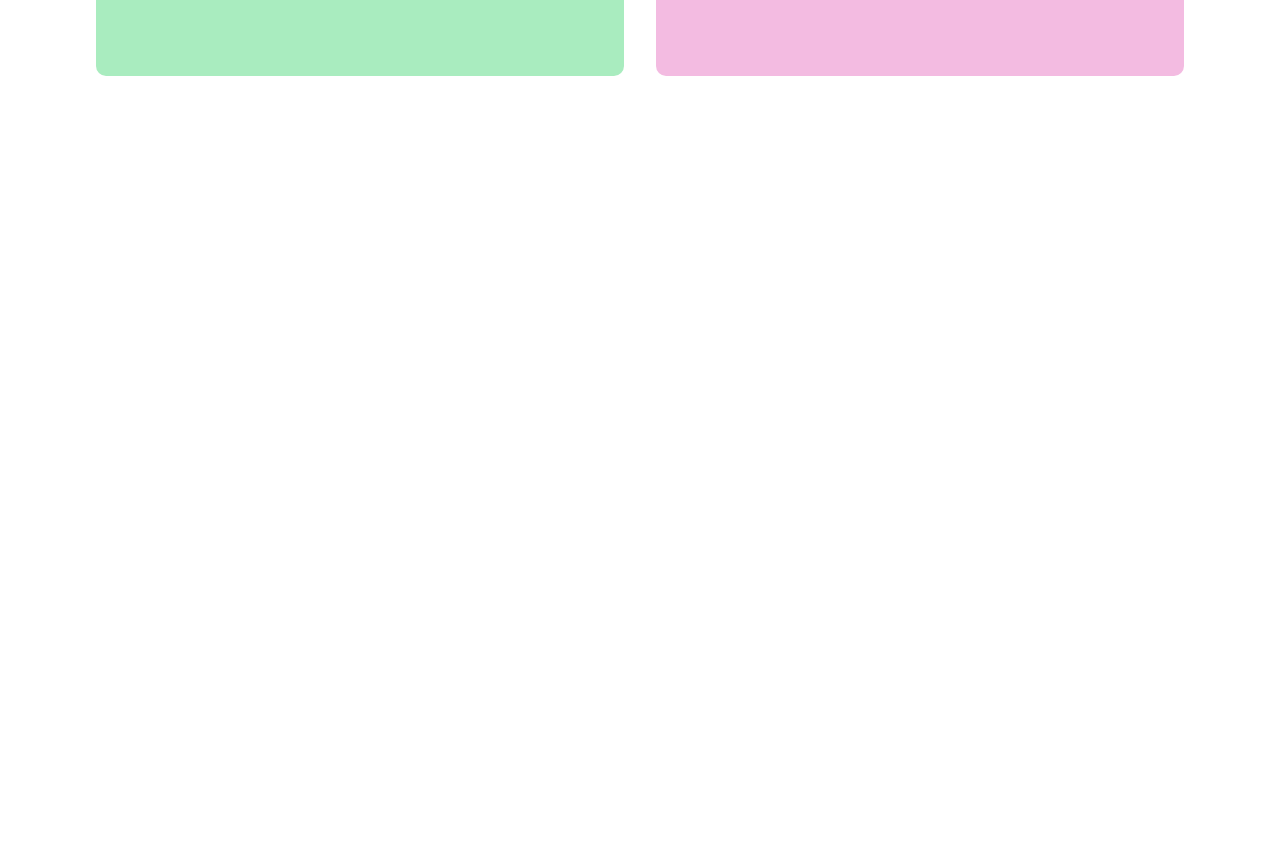
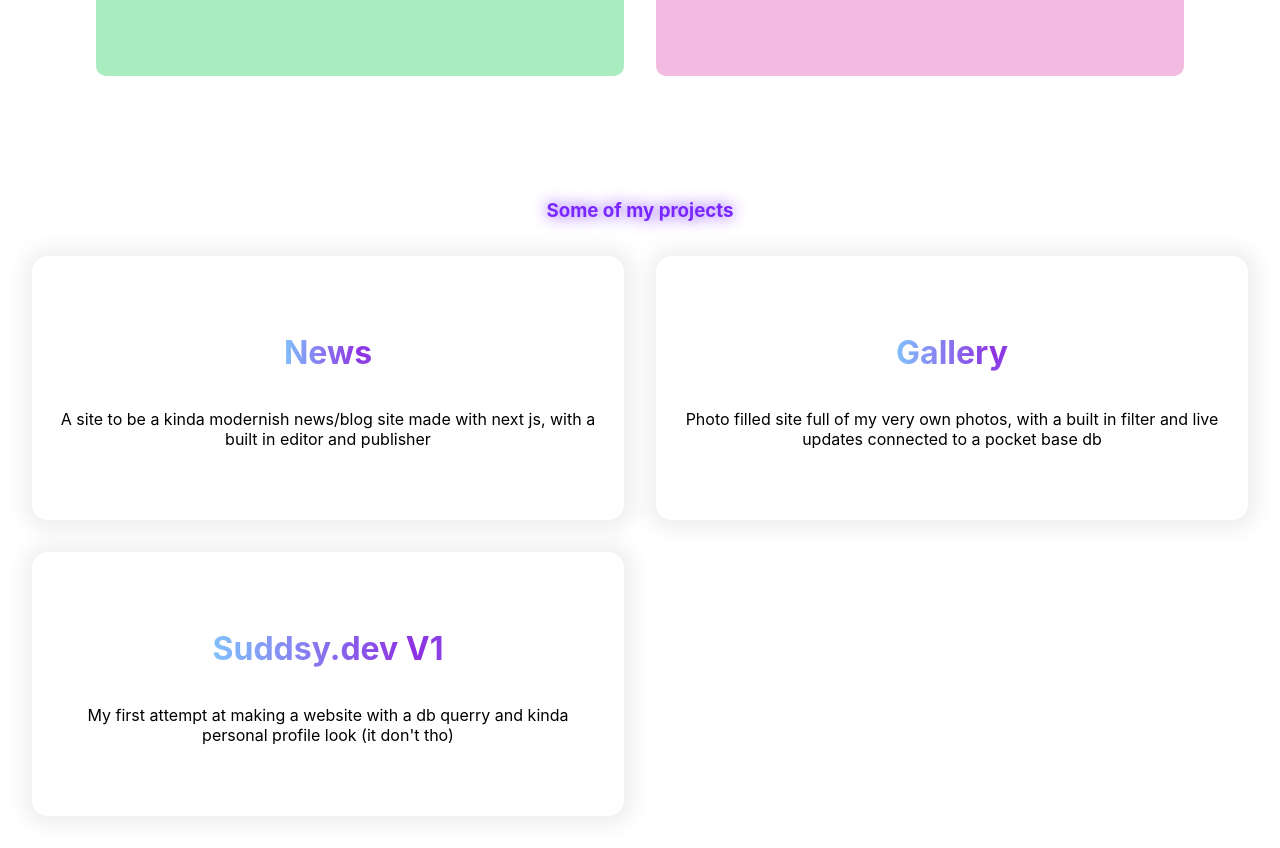
Before and after one commit to Sudsymoss/james-website-v2, a Next.js app: page / in a window 1280 px wide. Shown: the part 1540-2388 px from the top of the page. Before the commit the page ends 1728 px from the top, so only its background shows below. Built offline with nearby package versions, Linux system fonts and the light colour scheme; no server answers; what pocketbase would draw is missing.

Commit message:
index projects

```diff
--- /dev/null
+++ b/app/TP.module.css
@@ -0,0 +1,61 @@
+.container{
+    padding: 2em;
+    height: fit-content;
+    display: flex;
+    flex-direction: column;
+}
+.title{
+    display: flex;
+    align-items: center;
+    justify-content: center;
+    flex-direction: row;
+    padding: 1em;
+}
+.title h3{
+    color: #7926ff;
+    text-shadow:0px 0px 15px #7926ff;
+}
+.projects{
+    display: grid;
+    grid-template-columns: 1fr 1fr;
+    justify-items: center;
+    align-items: center;
+    justify-content: center;
+    align-content: center;
+    height: 100%;
+    gap: 2em;
+}
+.project{
+    height: 33vh;
+    width: 100%;
+    padding: 1.8em;
+    border-radius: 1em;
+    box-shadow: 1px 1px 20px 9px #efefef;
+    display: flex;
+    flex-direction: column;
+    align-items: center;
+    justify-content: center;
+    transition: 0.3s all;
+}
+
+.project p {
+    text-align: center;
+}
+
+.project:hover{
+    transform: scale(1.03) rotate(2deg);
+    box-shadow: 1px 1px 20px 11px #dedede;
+}
+
+.rotateopp:hover{
+    transform: scale(1.03) rotate(-2deg) !important;
+}
+
+@media(max-width: 900px){
+    .container{
+        height:fit-content;
+    }
+    .projects{
+        grid-template-columns: 1fr;
+    }
+}
--- a/app/page.jsx
+++ b/app/page.jsx
@@ -1,12 +1,8 @@
 "use client";
-import { Inter } from '@next/font/google'
 import styles from './page.module.css'
 import Link from 'next/link';
 import Image from 'next/image';
-//import PocketBase from 'pocketbase';
-//const pb = new PocketBase("http://192.168.86.178:8090")
-
-const inter = Inter({ subsets: ['latin'] })
+import TopProjects from './topprojects'
 
 export default function Home() {
   return (
@@ -60,6 +56,7 @@ export default function Home() {
           </div>
         </div>
       </div>
+      <TopProjects/>
     </div>
   )
 }
--- a/app/page.module.css
+++ b/app/page.module.css
@@ -67,7 +67,7 @@
 
 
 .aboutsec {
-  padding: 0vh 10vh 12vh 10vh;
+  padding:0vh 10vh 5vh 10vh;
   display: grid;
   grid-template-columns: 1fr;
   justify-items: center;
@@ -316,12 +316,12 @@
   }
 
   .acard {
-    height: 25em;
+    height: fit-content;
     grid-template-columns: 1fr;
   }
 
   .aboutsec {
-    gap: 5em;
+    gap: 1em;
   }
 
   .aimg>img {
--- /dev/null
+++ b/app/topprojects.jsx
@@ -0,0 +1,29 @@
+import styles from './TP.module.css'
+import Link from 'next/link'
+export default function topProjects(){
+    return(
+        <div className={styles.container}>
+            <div className={styles.title}><h3>Some of my projects</h3></div>
+            <div className={styles.projects}>
+                <Link href='https://news.suddsy.dev/'>
+                <div className={styles.project}>
+                    <h1>News</h1>
+                    <p>A site to be a kinda modernish news/blog site made with next js, with a built in editor and publisher</p>
+                </div>
+                </Link>
+                <Link href='https://gallery.suddsy.dev'>
+                <div className={`${styles.project} ${styles.rotateopp}`}>
+                    <h1>Gallery</h1>
+                    <p>Photo filled site full of my very own photos, with a built in filter and live updates connected to a pocket base db</p>
+                </div>
+                </Link>
+                <Link href='/projects/uikchjasx2lm1vw'>
+                <div className={styles.project}>
+                    <h1>Suddsy.dev V1</h1>
+                    <p>My first attempt at making a website with a db querry and kinda personal profile look (it don't tho)</p>
+                </div>
+                </Link>
+            </div>
+        </div>
+    )
+}
```
